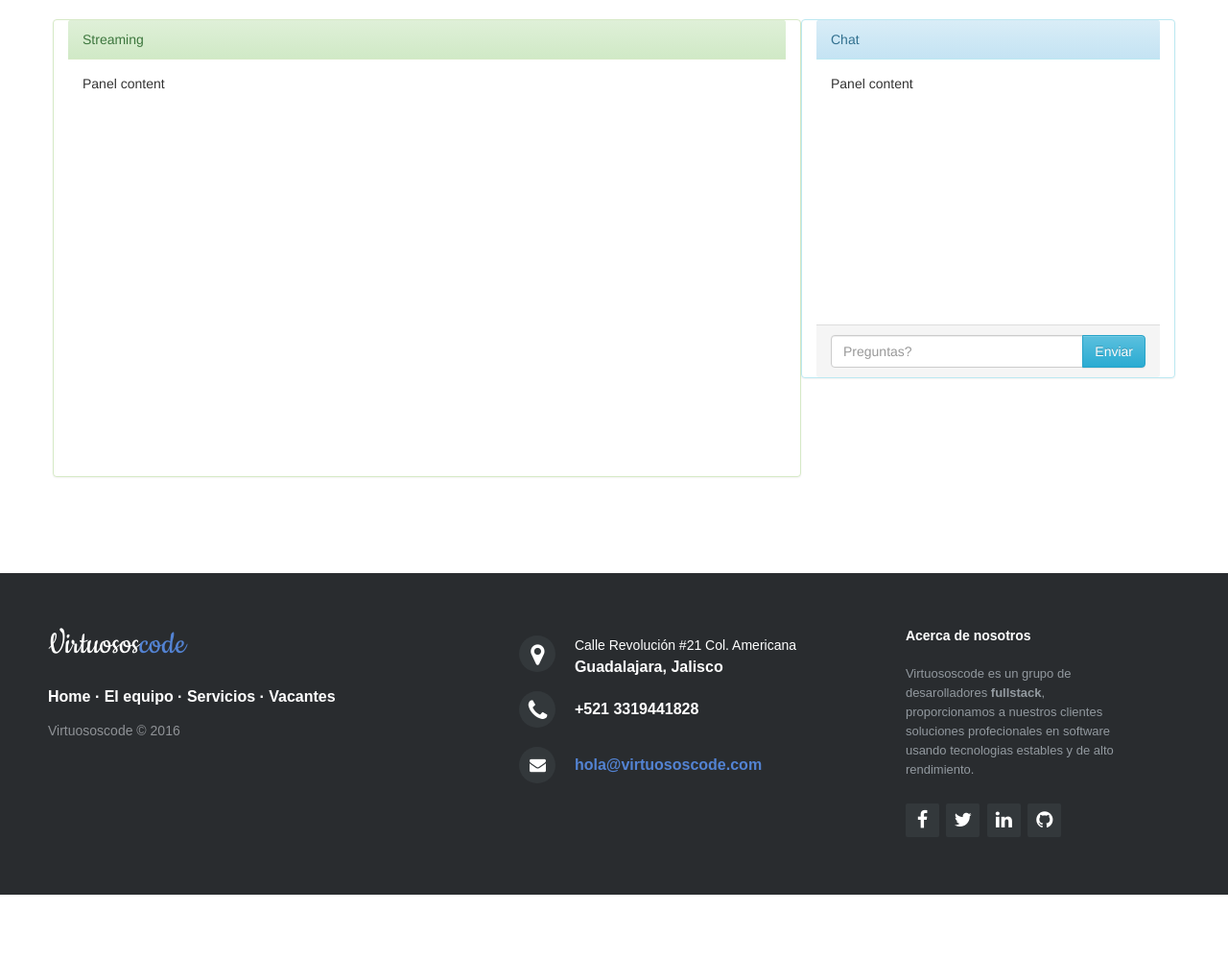
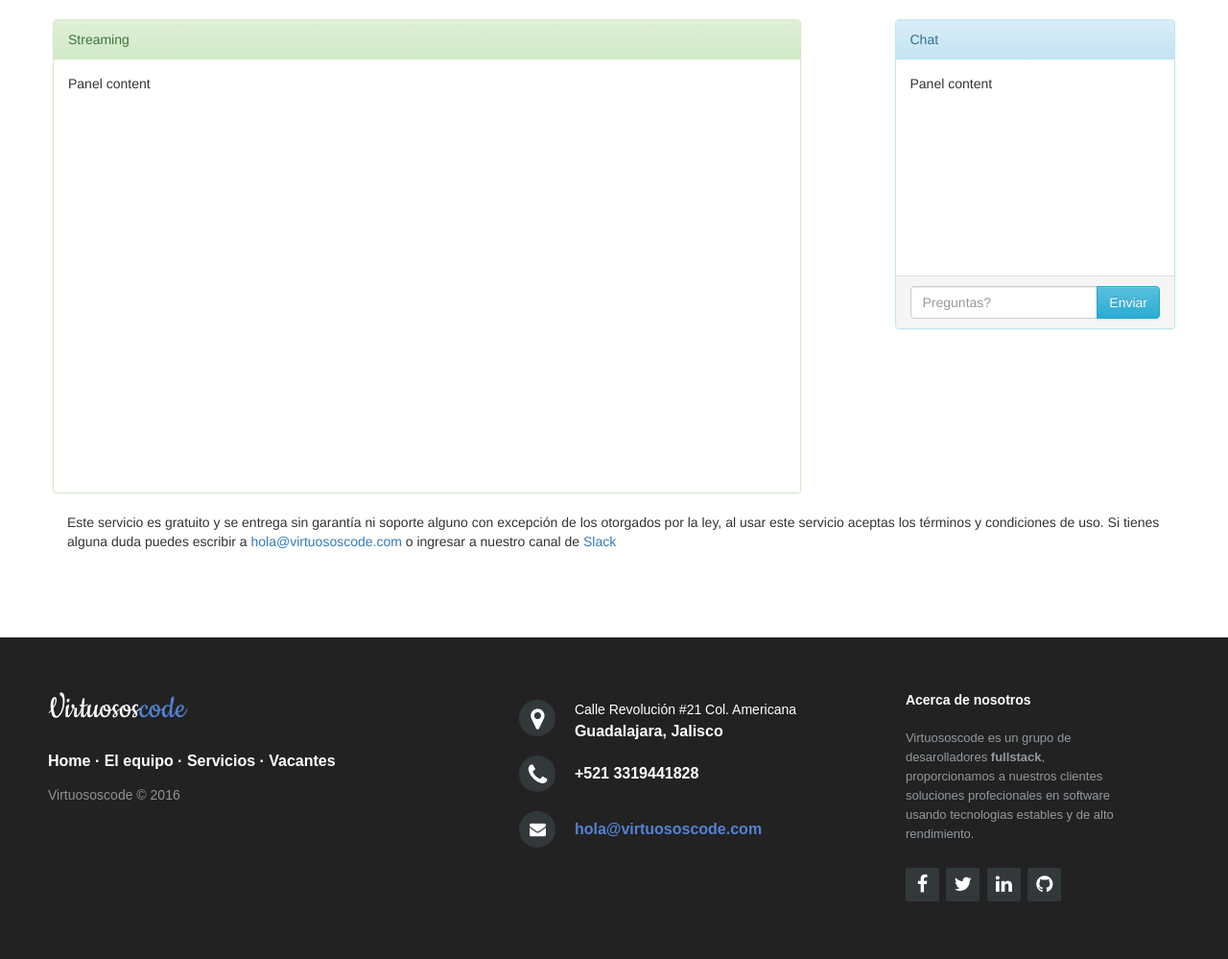
Before and after one commit to Brunux/django-streaming, a Django app: template templates/streaming.html in a window 1280 px wide. Shown: the part 52-1051 px from the top of the page at 96% size. Before the commit the page ends 984 px from the top, so only its background shows below. Run offline with Django 3.2, Linux system fonts and the light colour scheme; the template is opened without the code that fills it, so the values that code supplies are empty; some libraries are stand-ins or nearby versions.

Commit message:
Add streaming view to display a video streaming

```diff
--- a/static/css/footer-distributed-with-address-and-phones.css
+++ b/static/css/footer-distributed-with-address-and-phones.css
@@ -1,5 +1,5 @@
 .footer-distributed{
-	background-color: #292c2f;
+	background-color: #222;
 	box-shadow: 0 1px 1px 0 rgba(0, 0, 0, 0.12);
 	box-sizing: border-box;
 	width: 100%;
--- a/static/css/styles.css
+++ b/static/css/styles.css
@@ -1,9 +1,19 @@
 .logo {
 	color:  #ffffff;
-	font: normal 36px 'Cookie', cursive;
+	font: normal 40px 'Cookie', cursive;
 	margin: 0;
 }
 
 .logo span{
 	color:  #5383d3;
 }
+
+.logo-header {
+	font: normal 48px 'Cookie', cursive;
+	margin: 0;
+	color: #292c2f;
+}
+
+.paggind-off {
+	padding: 0 0 0 0;
+}
--- a/streamingapp/urls.py
+++ b/streamingapp/urls.py
@@ -7,4 +7,5 @@ urlpatterns = [
     # Make sure to update the references if you change or delete this url line!
     url(r"^$", views.home, name="home"),
     url(r"^create-streaming/$", views.streamingCreateView, name="create-streaming"),
+    url(r"^streaming/$", views.streamingView, name="streaming"),
 ]
--- a/streamingapp/views.py
+++ b/streamingapp/views.py
@@ -17,3 +17,7 @@ class StreamingCreateView(FormView):
         form.save(commit=True)
         return super(StreamingCreateView, self).form_valid(form)
 streamingCreateView = StreamingCreateView.as_view()
+
+class StreamingView(django.views.generic.TemplateView):
+    template_name = "streaming.html"
+streamingView = StreamingView.as_view()
--- a/templates/create-streaming.html
+++ b/templates/create-streaming.html
@@ -13,4 +13,6 @@
         </form>
     </div>
     </div>
+    <p>Este servicio es gratuito y se entrega sin garantía ni soporte alguno con excepción de los otorgados por la ley, al usar este servicio aceptas los términos y condiciones de uso.
+        Si tienes alguna duda puedes escribir a <a href="mailto:hola@virtuososcode.com">hola@virtuososcode.com</a> o ingresar a nuestro canal de <a href="https://virtuososcode.slack.com/messages/general/">Slack</a></p>
 {% endblock %}
--- a/templates/streaming.html
+++ b/templates/streaming.html
@@ -2,7 +2,7 @@
 
 {% block content %}
 <div class="row">
-  <div class="panel panel-success col-md-8">
+  <div class="panel panel-success col-md-8 paggind-off">
     <div class="panel-heading">Streaming</div>
     <div class="panel-body">
       <div class="embed-responsive embed-responsive-16by9">
@@ -10,7 +10,7 @@
       </div>
     </div>
   </div>
-  <div class="panel panel-info col-md-4">
+  <div class="panel panel-info col-md-3 paggind-off pull-right">
     <div class="panel-heading">Chat</div>
     <div class="panel-body">
       <div class="embed-responsive embed-responsive-4by3">
@@ -31,4 +31,6 @@
     </div>
   </div>
 </div>
+<p>Este servicio es gratuito y se entrega sin garantía ni soporte alguno con excepción de los otorgados por la ley, al usar este servicio aceptas los términos y condiciones de uso.
+  Si tienes alguna duda puedes escribir a <a href="mailto:hola@virtuososcode.com">hola@virtuososcode.com</a> o ingresar a nuestro canal de <a href="https://virtuososcode.slack.com/messages/general/">Slack</a></p>
 {% endblock %}
```
Also changed, not shown: templates/home.html (+5 -2 lines).
